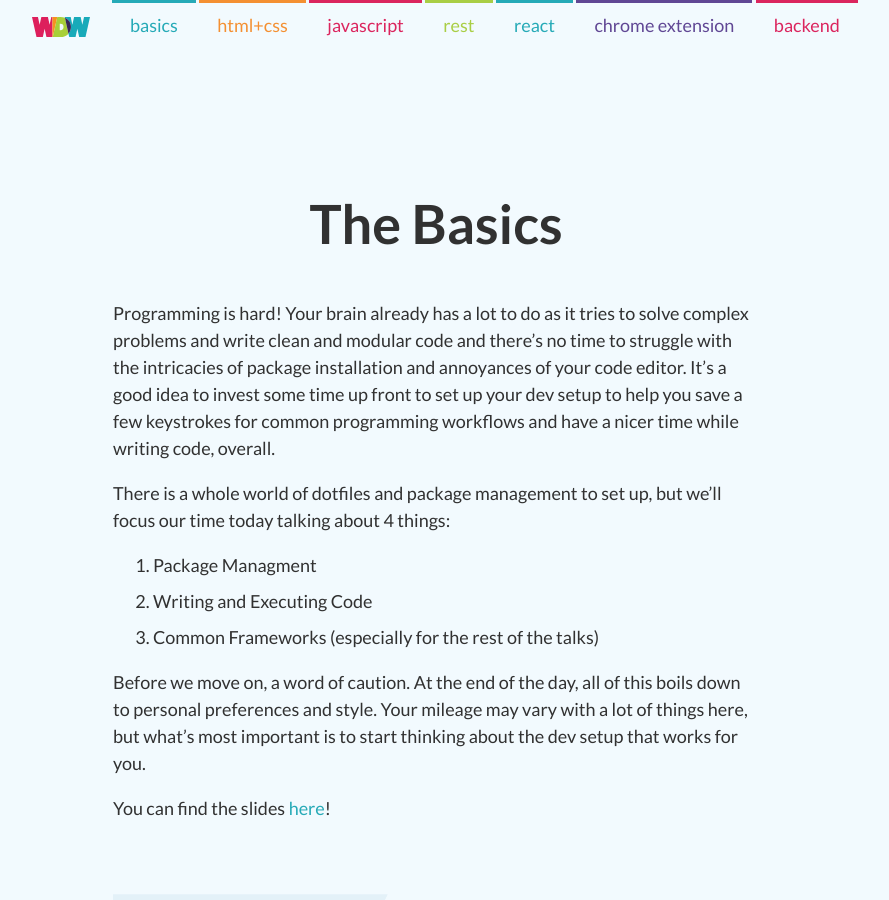
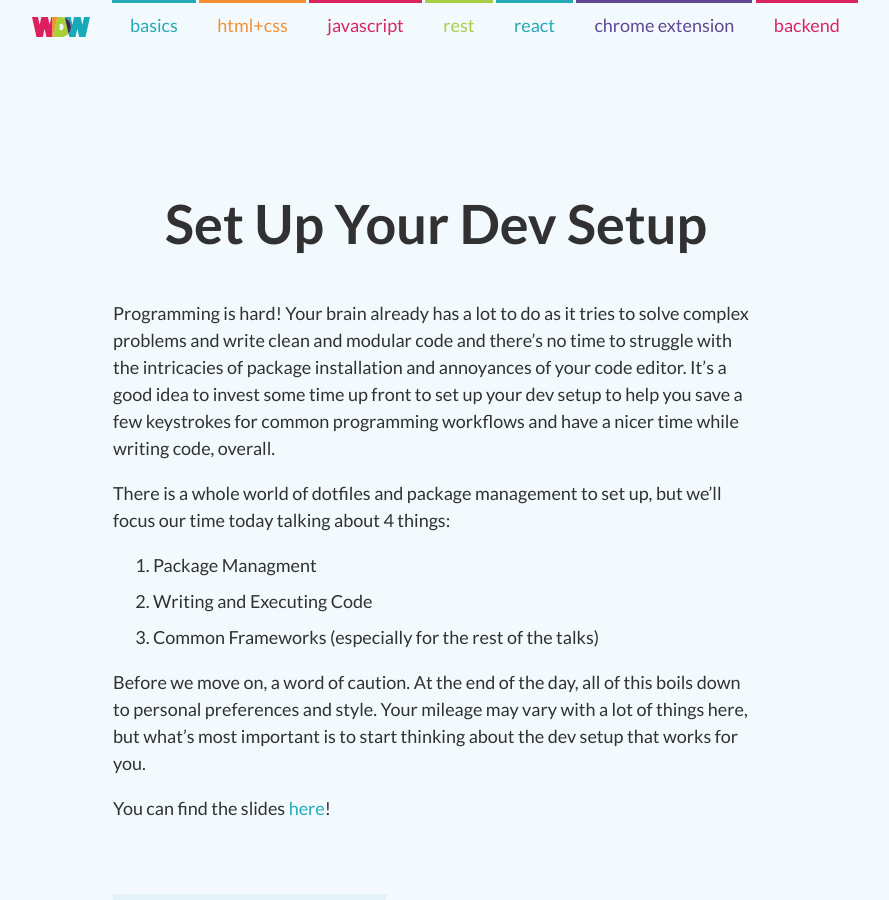
Before and after one commit to ScottyLabs/wdw, a Jekyll site: the page built from setup/index.md, in a window 1280 px wide and 900 px high. Shown: the whole window, without its empty margins (204-1093 px from the left). Built offline with Jekyll 4.4.1, drawn with Linux system fonts in a browser that asks for light colours; nearby versions of some CDN libraries.

Commit message:
Update index.md

```diff
--- a/setup/index.md
+++ b/setup/index.md
@@ -4,7 +4,7 @@ title: Set Up Your Dev Setup
 subject: setup
 ---
 
-# The Basics
+# Set Up Your Dev Setup
 
 Programming is hard! Your brain already has a lot to do as it tries to solve complex problems and write clean and modular code and there's no time to struggle with the intricacies of package installation and annoyances of your code editor. It's a good idea to invest some time up front to set up your dev setup to help you save a few keystrokes for common programming workflows and have a nicer time while writing code, overall.
 
```
